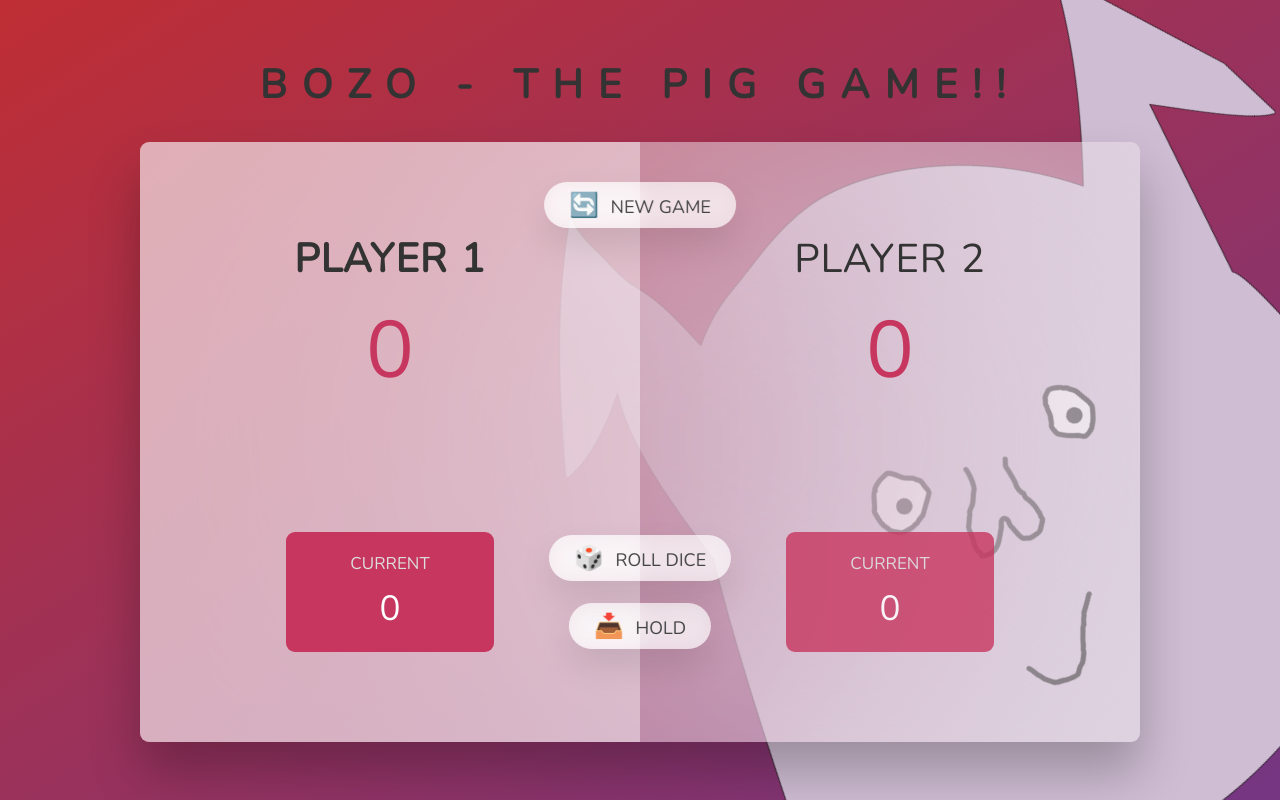
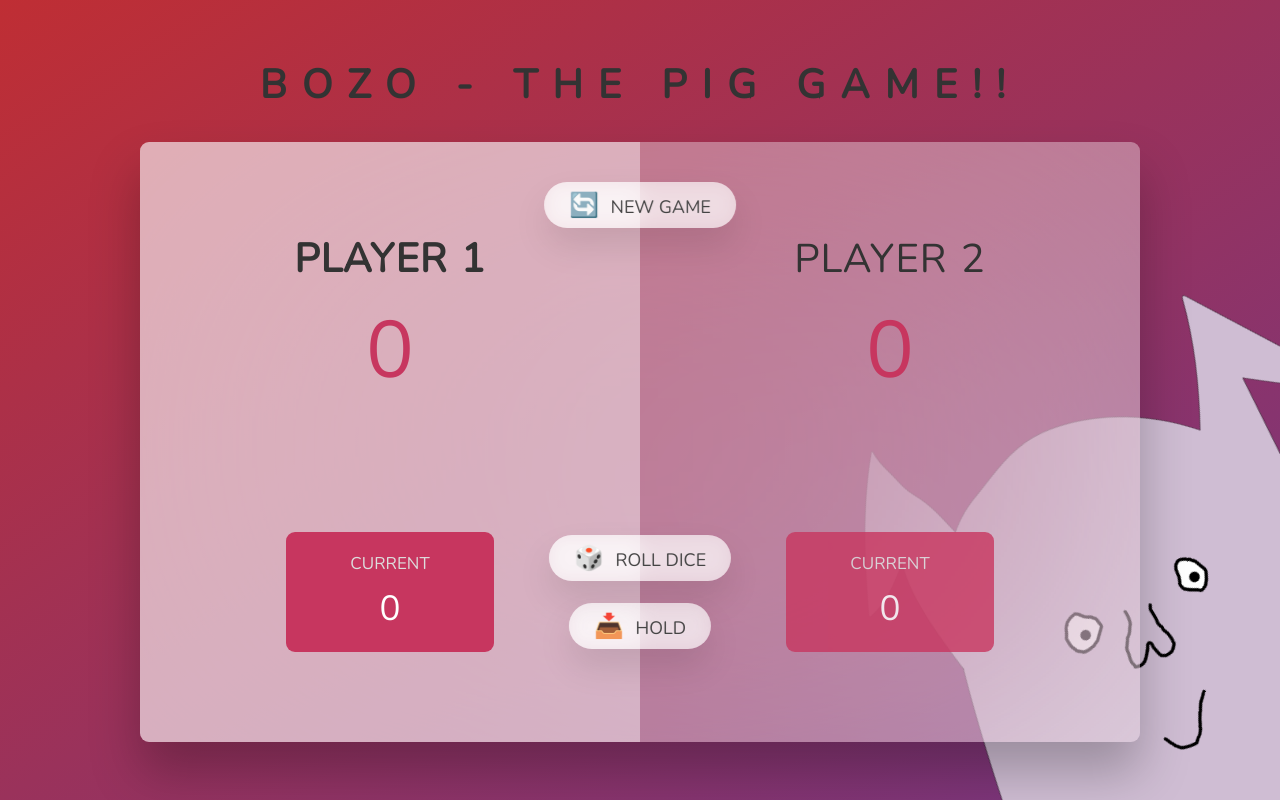
Before and after one commit to dejotb/Bozo-Pig-Game, a plain HTML site: page index.html in a window 1280 px wide. Drawn offline with nearby package versions, Linux system fonts and the light colour scheme.

Commit message:
first commit

```diff
--- a/style.css
+++ b/style.css
@@ -21,6 +21,7 @@ body {
   flex-direction: column;
   align-items: center;
   justify-content: center;
+  overflow: hidden;
 }
 
 /* LAYOUT */
@@ -61,7 +62,7 @@ main {
   position: fixed;
   right: -10%;
   bottom: -8%;
-  width: 800px;
+  width: 40%;
   transform: rotate(-30deg);
 }
 
```
